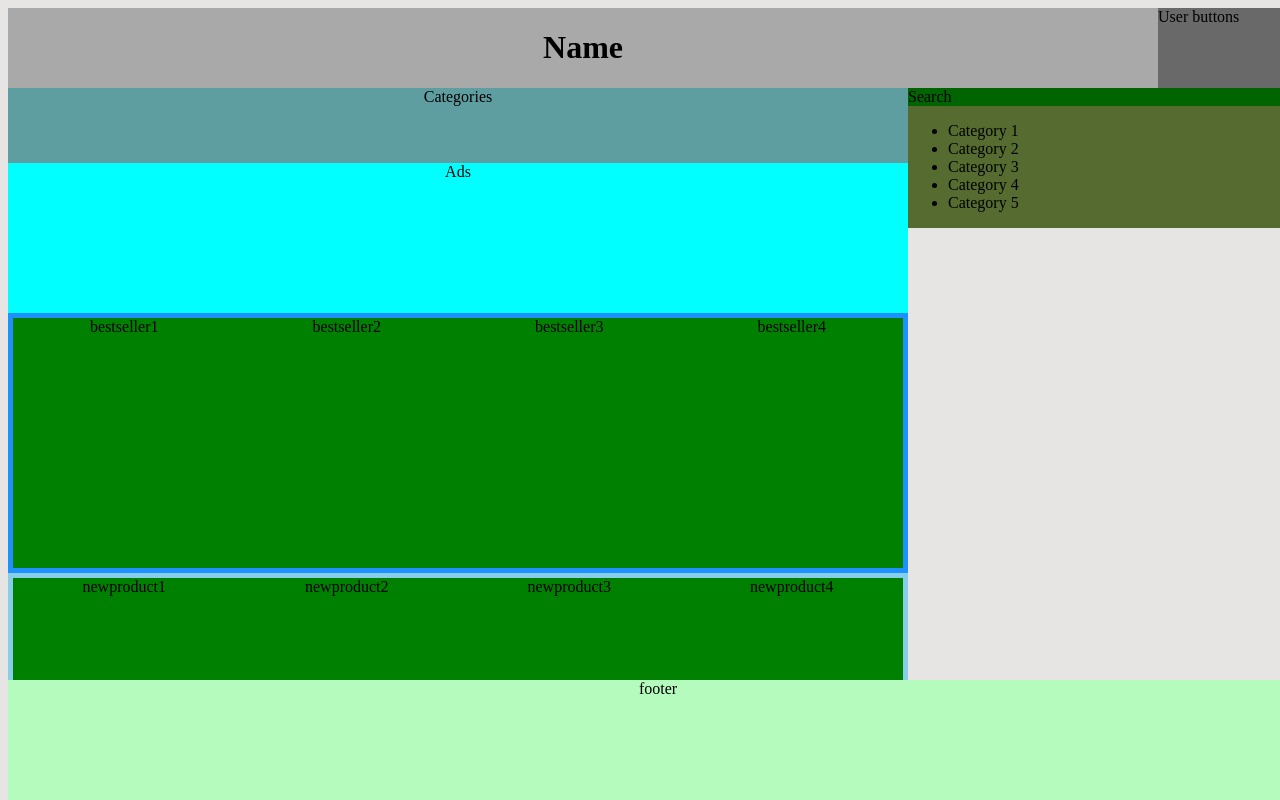
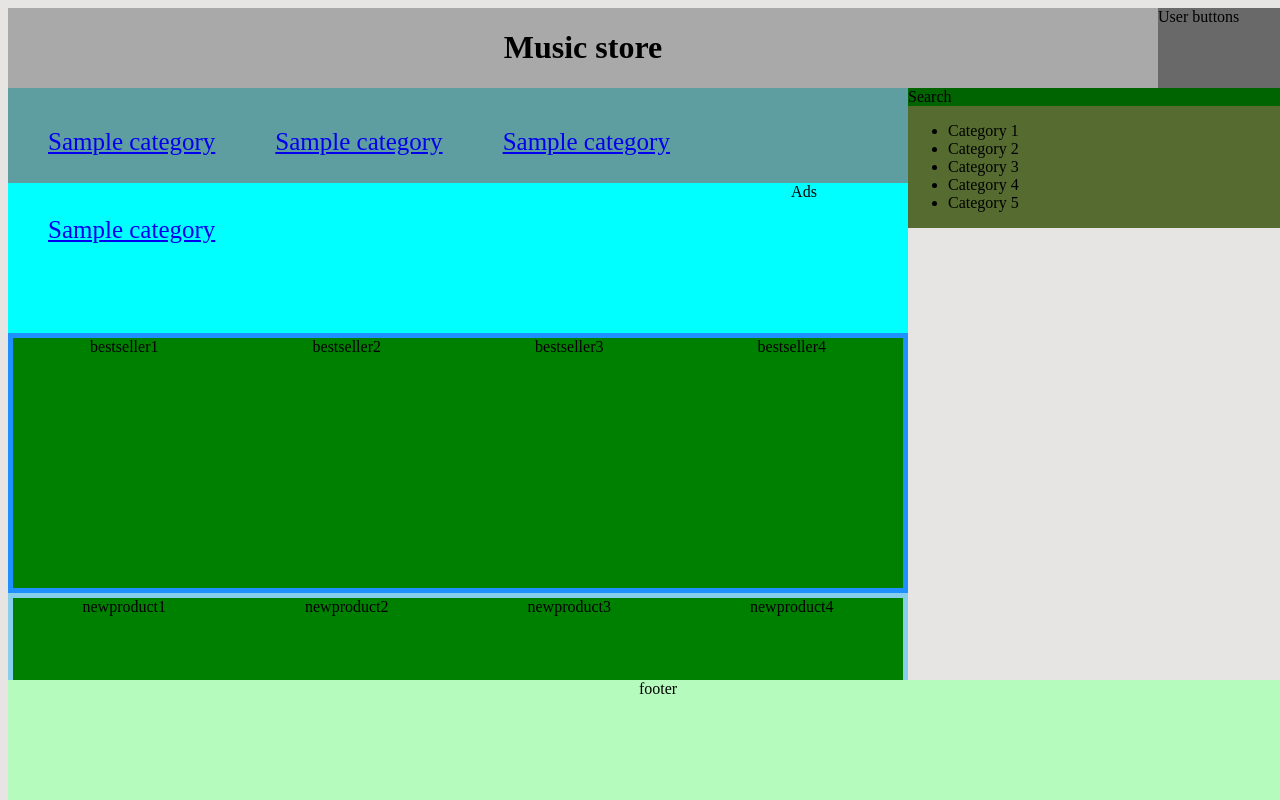
Before and after one commit to ikolokotronis/Web-Store-App, a Django app: template web_store_app/main/templates/main/base.html in a window 1280 px wide. Run offline with Django 4.2, Linux system fonts and the light colour scheme; the template is opened without the code that fills it: values that come from a table or form of the project are taken from there, others are empty; tables that the repository leaves empty hold one stand-in row (values such as "Sample post").

Commit message:
Add models reference in views, along with links in html

```diff
--- a/web_store_app/main/static/main/css/basestylesheet.css
+++ b/web_store_app/main/static/main/css/basestylesheet.css
@@ -43,6 +43,13 @@ body{
     background-color: cadetblue;
     text-align: center;
     height: 75px;
+    padding: 10px;
+}
+
+.categoryBox{
+    float: left;
+    font-size: 25px;
+    padding: 30px;
 }
 
 .ads{
--- a/web_store_app/main/templates/main/base.html
+++ b/web_store_app/main/templates/main/base.html
@@ -9,7 +9,7 @@
 <body>
 <div id="main">
     <div class="header">
-        <h1>Name</h1>
+        <h1>Music store</h1>
     </div>
 
     <div class="userManagement">
@@ -20,7 +20,12 @@
 
     <div id="leftContainer">
 
-        <div class="categories">Categories</div>
+        <div class="categories">
+            <div class="categoryBox"><a href="/stringed_instruments/">{{stringed_instruments}}</a></div>
+            <div class="categoryBox"><a href="/keyboard_instruments/">{{keyboard_instruments}}</a></div>
+            <div class="categoryBox"><a href="/drums/">{{drums}}</a></div>
+            <div class="categoryBox"><a href="/sound_system/">{{sound_system}}</a></div>
+        </div>
 {%block content%}
         <div class="ads">Ads</div>
 
```
Also changed, not shown: web_store_app/main/views.py (+10 -1 lines).
